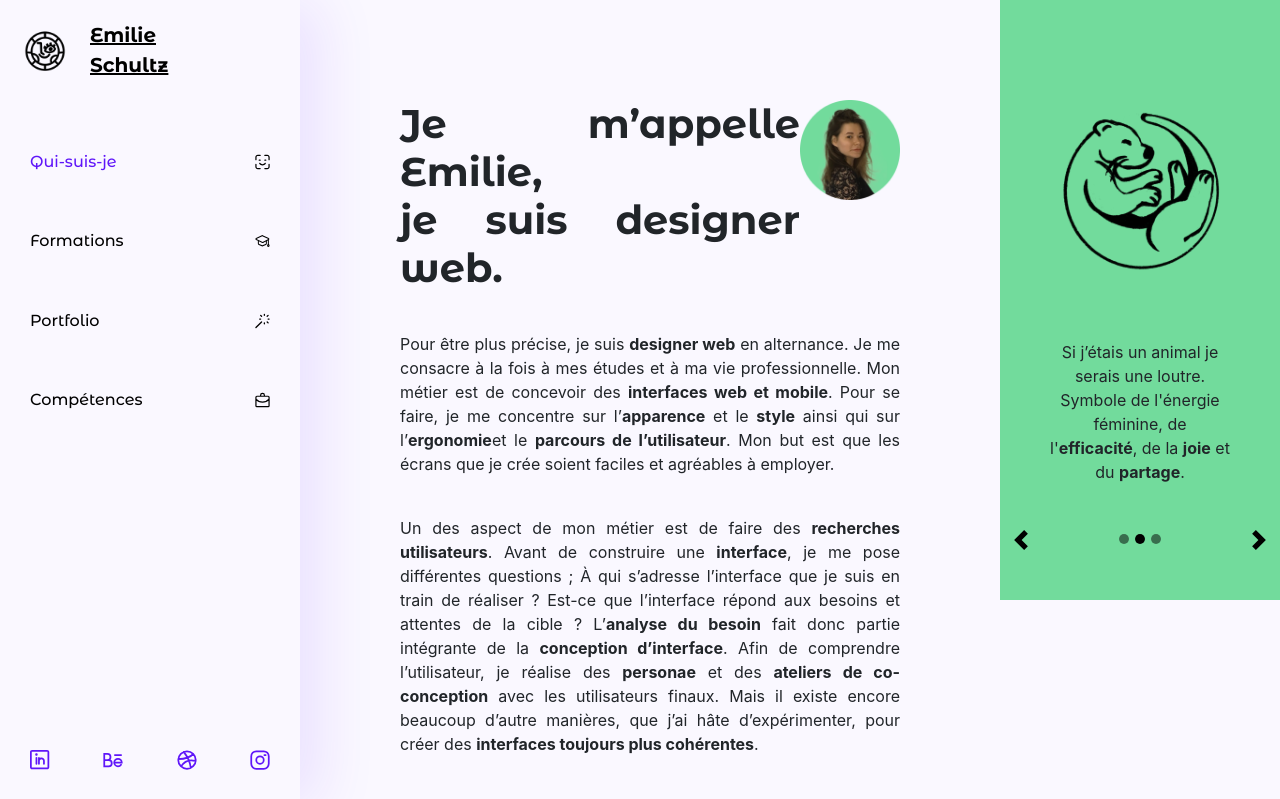
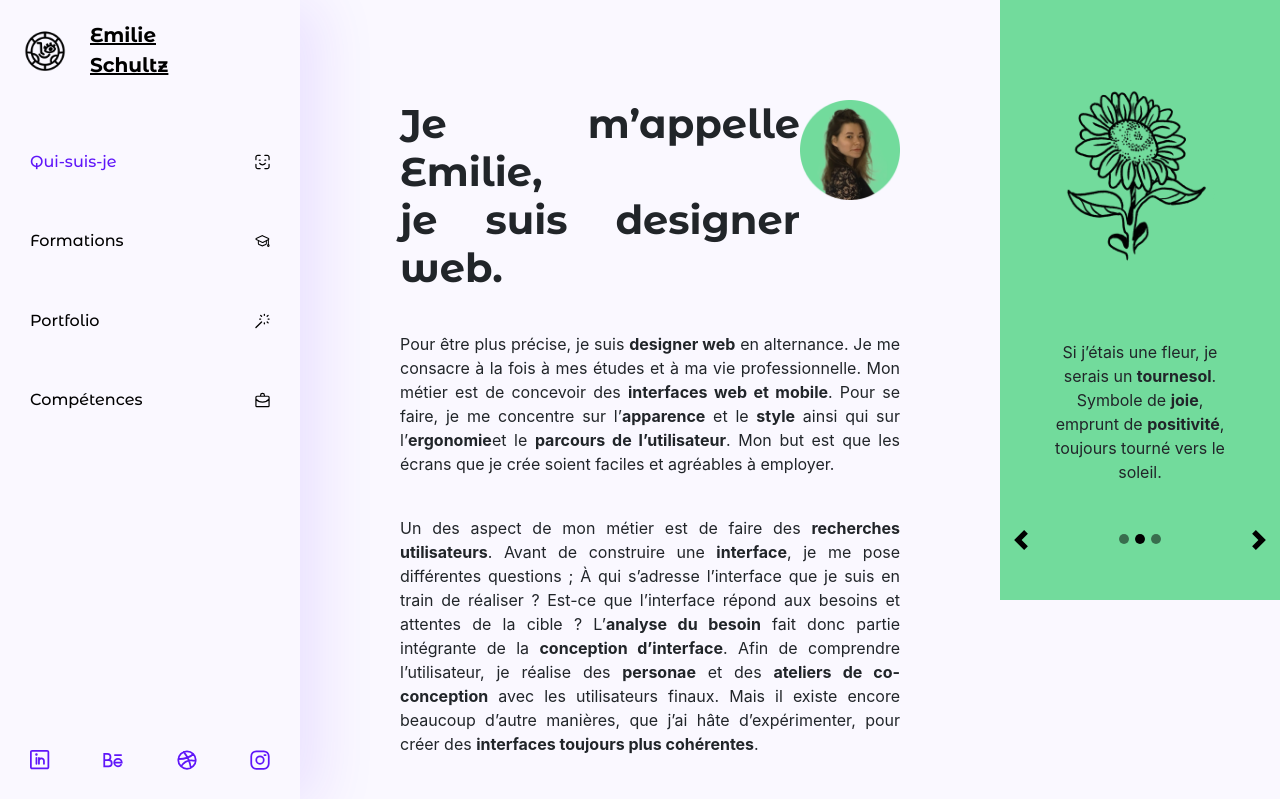
Before and after one commit to emilieschultz/emilieschultz.fr, a React (Create React App) app: page /qui-suis-je in a window 1280 px wide. Shown: the top 799 px of the page. Built offline with nearby package versions, Linux system fonts and the light colour scheme; a web font is replaced by a local one.

Commit message:
add txt to slider

```diff
--- a/src/pages/about/index.js
+++ b/src/pages/about/index.js
@@ -4,6 +4,7 @@ import styles from './style.module.scss';
 import { Carousel } from 'react-bootstrap';
 import profilImg from './profil-pic.png';
 import otter from './otter.png';
+import tournesol from './tournesol.png';
 
 export default function About() {
   return (
@@ -86,20 +87,20 @@ export default function About() {
             <div className={styles.carouselItem}>
               <img src={otter} alt="" className="d-block w-100" />
               <p className={styles.p}>
-                Si j’étais un animal je serais une loutre. Symbole de l'énergie
-                féminine, de l'<b>efficacité</b>, de la <b>joie</b> et du{' '}
-                <b>partage</b>.
+                Si j’étais un animal je serais une <b>loutre</b>. Symbole de
+                l'énergie féminine, de l'<b>efficacité</b>, de la <b>joie</b> et
+                du <b>partage</b>.
               </p>
             </div>
           </Carousel.Item>
 
           <Carousel.Item>
             <div className={styles.carouselItem}>
-              <img src={otter} alt="" className="d-block w-100" />
+              <img src={tournesol} alt="" className="d-block w-100" />
               <p className={styles.p}>
-                Si j’étais un animal je serais une loutre. Symbole de l'énergie
-                féminine, de l'<b>efficacité</b>, de la <b>joie</b> et du{' '}
-                <b>partage</b>.
+                Si j’étais une fleur, je serais un <b>tournesol</b>. Symbole de{' '}
+                <b>joie</b>, emprunt de <b>positivité</b>, toujours tourné vers
+                le soleil.
               </p>
             </div>
           </Carousel.Item>
```
Also changed, not shown: src/pages/about/tournesol.png (added).
